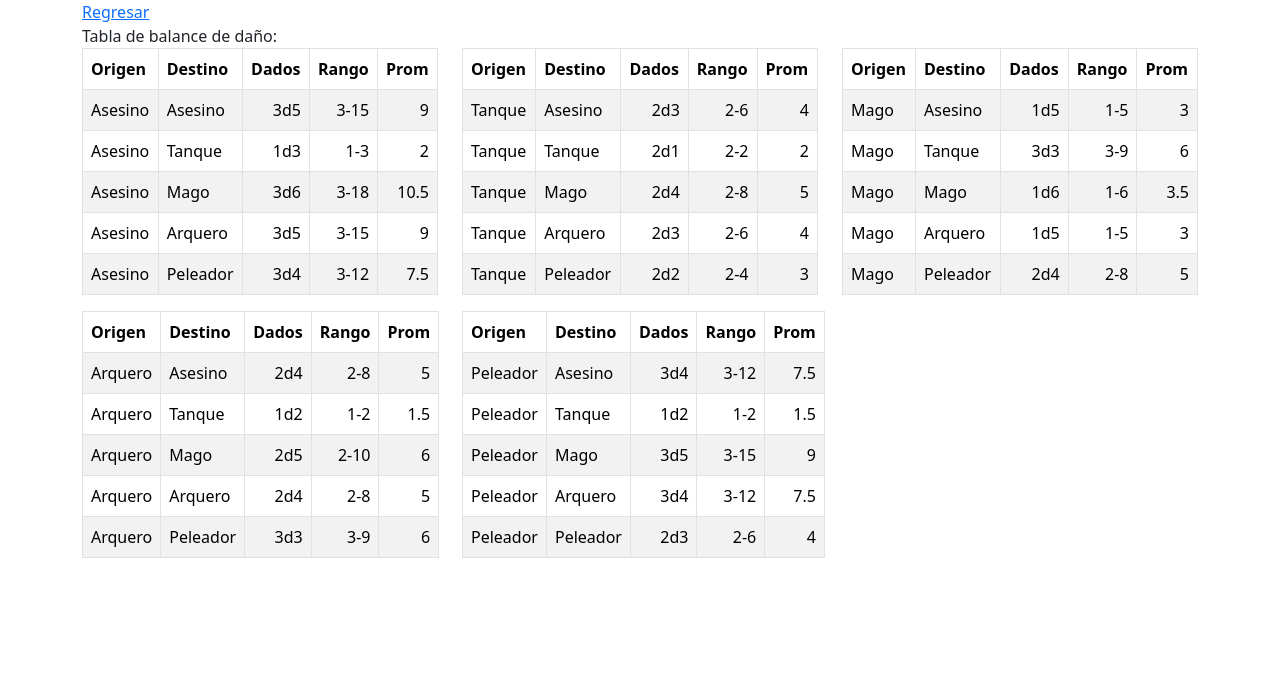
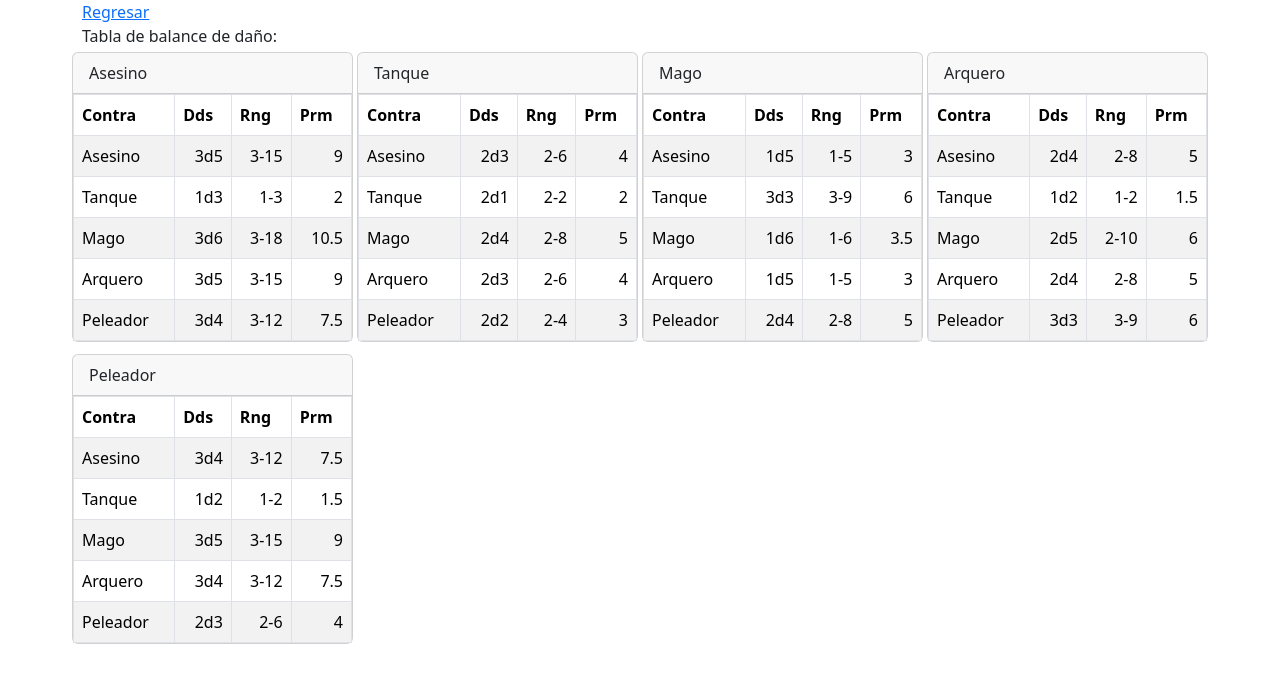
Before and after one commit to xMokar/autochess, a SvelteKit app: page /balancetable in a window 1280 px wide. Shown: the top 682 px of the page. Built offline with nearby package versions, Linux system fonts and the light colour scheme.

Commit message:
Mejorar el diseño de las tablas de balance

```diff
--- a/src/routes/balancetable/+page.svelte
+++ b/src/routes/balancetable/+page.svelte
@@ -6,21 +6,22 @@
 	Tabla de balance de daño:<br>
 	<div class="row">
 		{#each Champs as source}
-		<div class="col-4">
-			<table class="table table-bordered table-striped">
+		<div class="col-3 mb-2 g-1">
+			<div class="card">
+				<div class="card-header">{source.name}</div>
+				<div class="card-body p-0" >
+					<table class="table table-bordered table-striped mb-0">
 					<thead><tr>
-				<th>Origen</th>
-				<th>Destino</th>
-				<th>Dados</th>
-				<th>Rango</th>
-				<th>Prom</th>
+						<th>Contra</th>
+						<th title="Dados">Dds</th>
+						<th title="Rango de daño">Rng</th>
+						<th title="Promedio de daño">Prm</th>
 					</tr></thead>
 
 					<tbody>
 					{#each Champs as target}
 						{@const damage = calculateDamage(source, target)}
 						<tr>
-					<td>{source.name}</td>
 							<td>{target.name}</td>
 							<td class="text-end">{damage.rolls.length}d{damage.sides}</td>
 							<td class="text-end">{damage.rolls.length}-{damage.max}</td>
@@ -30,6 +31,8 @@
 					</tbody>
 					</table>
 				</div>
+			</div>
+			</div>
 		{/each}
 	</div>
 </div>
```
Lines whose indentation alone changed are shown as unchanged.
